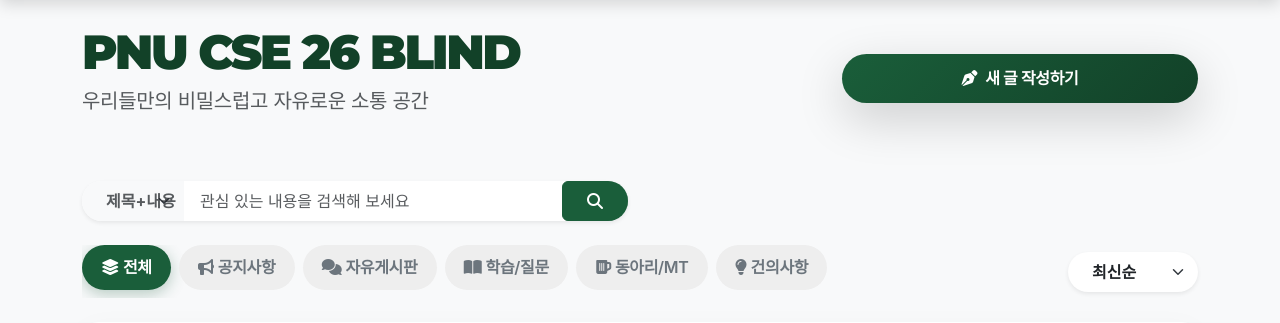
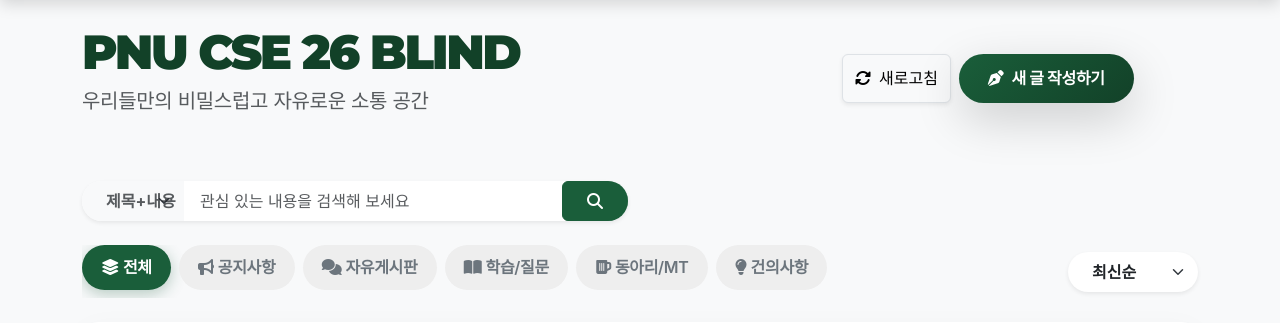
Before and after one commit to kangrobin0831-stack/PNU_CSE_26_blind, a Flask app: page / in a window 1280 px wide. Shown: the part 74-397 px from the top of the page. Run offline with Flask 3, Linux system fonts and the light colour scheme; the visitor is signed in with stand-in values (Sample User, id 1); some libraries are stand-ins or nearby versions; some web fonts are replaced.

Commit message:
UI: Add refresh button to index page

```diff
--- a/templates/index.html
+++ b/templates/index.html
@@ -27,7 +27,10 @@
         <p class="text-muted fs-5">우리들만의 비밀스럽고 자유로운 소통 공간</p>
     </div>
     <div class="col-md-4 text-md-end">
-        <div class="d-flex flex-column gap-2">
+        <div class="d-flex flex-column flex-md-row gap-2">
+            <button onclick="location.reload()" class="btn btn-light shadow-sm border">
+                <i class="fa-solid fa-rotate me-2"></i>새로고침
+            </button>
             <a href="{{ url_for('write') }}" class="btn btn-write shadow-lg">
                 <i class="fa-solid fa-pen-nib me-2"></i>새 글 작성하기
             </a>
```
